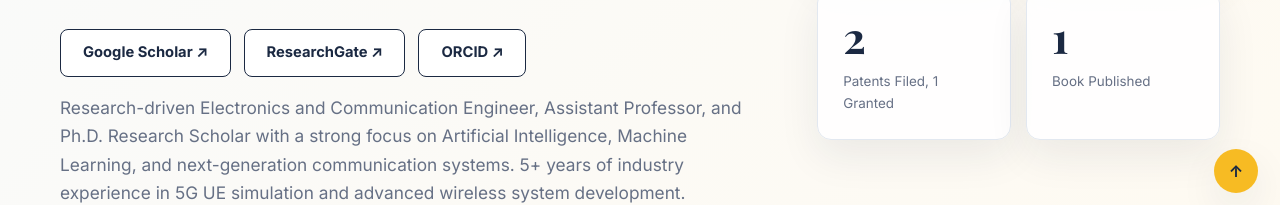
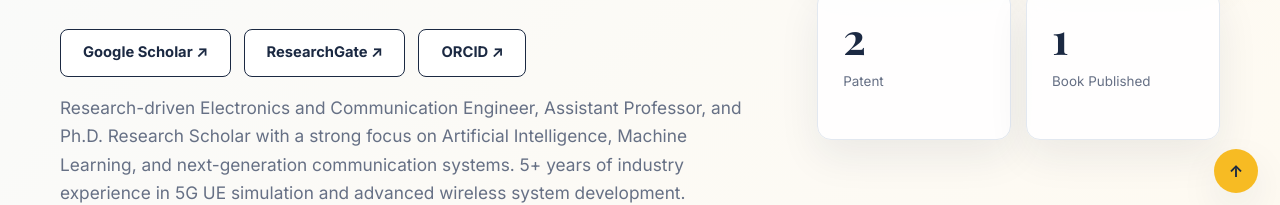
Before and after one commit to kushal1197/professor-portfolio-backup, a plain HTML site: page index.html in a window 1280 px wide. Shown: the part 585-790 px from the top of the page. Drawn offline with nearby package versions, Linux system fonts and the light colour scheme; a web font is replaced by a local one.

Commit message:
Update index.html

```diff
--- a/index.html
+++ b/index.html
@@ -195,7 +195,7 @@
         <div class="stats" aria-label="Career highlights">
           <div class="stat"><strong>5+</strong><span>Years of Industry Experience</span></div>
           <div class="stat"><strong>6+</strong><span>Research Publications</span></div>
-          <div class="stat"><strong>2</strong><span>Patents Filed, 1 Granted</span></div>
+          <div class="stat"><strong>2</strong><span>Patent</span></div>
           <div class="stat"><strong>1</strong><span>Book Published</span></div>
         </div>
       </div>
```
